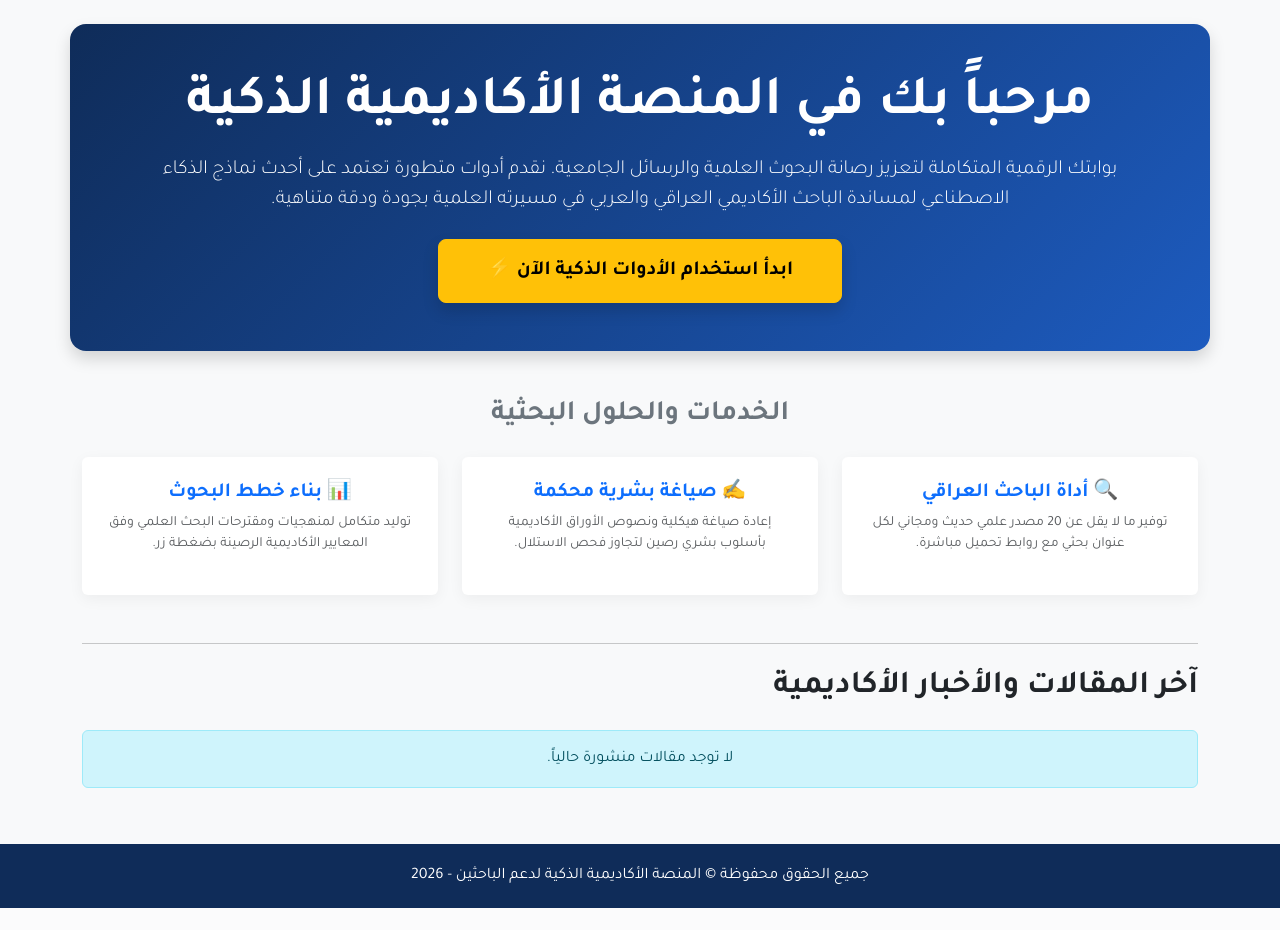
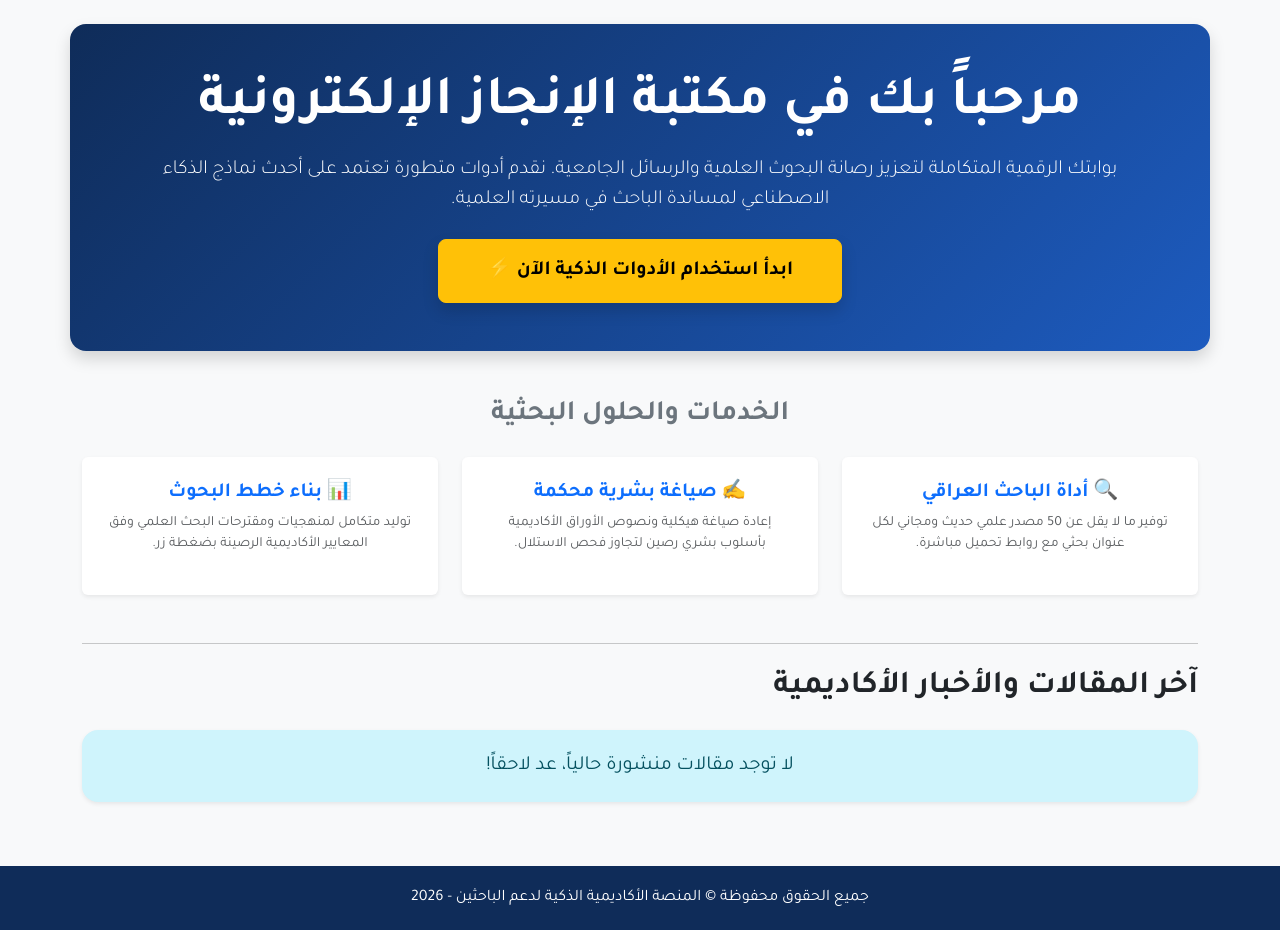
Before and after one commit to abdullah-fadel/AMMNHJB, a Flask app: page / in a window 1280 px wide. Shown: the part 56-986 px from the top of the page. Before the commit the page ends 964 px from the top, so only its background shows below. Run offline with Flask 3, Linux system fonts and the light colour scheme; data comes from the database, SQL or seed files in the repository; data that the repository does not hold is empty.

Commit message:
Update index.html

```diff
--- a/templates/index.html
+++ b/templates/index.html
@@ -1,11 +1,10 @@
 {% extends 'base.html' %}
 {% block content %}
-<!-- القسم التعريفي (Hero Section) -->
 <div class="row rounded-4 overflow-hidden mb-5 shadow">
     <div class="col-12 hero-section text-center p-5">
-        <h1 class="fw-bold mb-3 display-4">مرحباً بك في المنصة الأكاديمية الذكية</h1>
+        <h1 class="fw-bold mb-3 display-4">مرحباً بك في مكتبة الإنجاز الإلكترونية  </h1>
         <p class="lead fs-5 max-width-600 mx-auto">
-            بوابتك الرقمية المتكاملة لتعزيز رصانة البحوث العلمية والرسائل الجامعية. نقدم أدوات متطورة تعتمد على أحدث نماذج الذكاء الاصطناعي لمساندة الباحث الأكاديمي العراقي والعربي في مسيرته العلمية بجودة ودقة متناهية.
+            بوابتك الرقمية المتكاملة لتعزيز رصانة البحوث العلمية والرسائل الجامعية. نقدم أدوات متطورة تعتمد على أحدث نماذج الذكاء الاصطناعي لمساندة الباحث في مسيرته العلمية.
         </p>
         <div class="mt-4">
             <a href="{{ url_for('tools_menu') }}" class="btn btn-warning btn-lg fw-bold px-5 py-3 shadow">ابدأ استخدام الأدوات الذكية الآن ⚡</a>
@@ -13,23 +12,22 @@
     </div>
 </div>
 
-<!-- خدماتنا بشكل سريع -->
 <h3 class="fw-bold text-center mb-4 text-secondary">الخدمات والحلول البحثية</h3>
 <div class="row g-4 mb-5">
     <div class="col-md-4">
-        <div class="card h-100 p-4 text-center">
+        <div class="card h-100 p-4 text-center border-0 shadow-sm">
             <h5 class="fw-bold text-primary">🔍 أداة الباحث العراقي</h5>
-            <p class="text-muted small">توفير ما لا يقل عن 20 مصدر علمي حديث ومجاني لكل عنوان بحثي مع روابط تحميل مباشرة.</p>
+            <p class="text-muted small">توفير ما لا يقل عن 50 مصدر علمي حديث ومجاني لكل عنوان بحثي مع روابط تحميل مباشرة.</p>
         </div>
     </div>
     <div class="col-md-4">
-        <div class="card h-100 p-4 text-center">
+        <div class="card h-100 p-4 text-center border-0 shadow-sm">
             <h5 class="fw-bold text-primary">✍️ صياغة بشرية محكمة</h5>
             <p class="text-muted small">إعادة صياغة هيكلية ونصوص الأوراق الأكاديمية بأسلوب بشري رصين لتجاوز فحص الاستلال.</p>
         </div>
     </div>
     <div class="col-md-4">
-        <div class="card h-100 p-4 text-center">
+        <div class="card h-100 p-4 text-center border-0 shadow-sm">
             <h5 class="fw-bold text-primary">📊 بناء خطط البحوث</h5>
             <p class="text-muted small">توليد متكامل لمنهجيات ومقترحات البحث العلمي وفق المعايير الأكاديمية الرصينة بضغطة زر.</p>
         </div>
@@ -38,42 +36,26 @@
 
 <hr>
 
-<!-- قسم المقالات والأخبار -->
 <h2 class="fw-bold text-dark my-4">آخر المقالات والأخبار الأكاديمية</h2>
-<div class="row g-4">
+<div class="row g-4 mb-5">
     {% for article in articles %}
-    <div class="col-md-6">
-        <div class="card h-100 shadow-sm">
-            <div class="card-body p-4">
-                <div class="text-muted small mb-2">🗓️ نُشر بتاريخ: {{ article.date }}</div>
+    <div class="col-md-6 col-lg-4">
+        <div class="card h-100 shadow-sm border-0 rounded-4 overflow-hidden">
+            <div class="card-body d-flex flex-column p-4">
+                <div class="text-muted small mb-2">🗓️ {{ article.date }}</div>
                 <h4 class="card-title fw-bold text-primary mb-3">{{ article.title }}</h4>
-                <p class="card-text text-secondary text-truncate-3">{{ article.content[:200] }}...</p>
-                <button class="btn btn-outline-primary btn-sm mt-3" data-bs-toggle="modal" data-bs-target="#articleModal{{ article.id }}">اقرأ المقال كاملاً</button>
-            </div>
-        </div>
-    </div>
-
-    <!-- نافذة منبثقة لقراءة المقال كاملاً -->
-    <div class="modal fade" id="articleModal{{ article.id }}" tabindex="-1" aria-hidden="true">
-        <div class="modal-dialog modal-lg modal-dialog-centered">
-            <div class="modal-content">
-                <div class="modal-header bg-light">
-                    <h5 class="modal-title fw-bold text-primary">{{ article.title }}</h5>
-                    <button type="button" class="btn-close ms-0 me-auto" data-bs-shadow="none" data-bs-dismiss="modal" aria-label="Close"></button>
-                </div>
-                <div class="modal-body fs-5 p-4" style="line-height: 1.8; white-space: pre-wrap;">
-                    {{ article.content }}
-                </div>
-                <div class="modal-footer">
-                    <span class="text-muted small me-auto">تاريخ النشر: {{ article.date }}</span>
-                    <button type="button" class="btn btn-secondary" data-bs-dismiss="modal">إغلاق</button>
-                </div>
+                <p class="card-text text-secondary mb-4" style="display: -webkit-box; -webkit-line-clamp: 3; -webkit-box-orient: vertical; overflow: hidden; line-height: 1.6;">
+                    {{ article.content|striptags }}
+                </p>
+                <a href="{{ url_for('view_article', id=article.id) }}" class="btn btn-outline-primary mt-auto fw-bold w-100 rounded-pill">قراءة المقال كاملاً 📖</a>
             </div>
         </div>
     </div>
     {% else %}
     <div class="col-12">
-        <div class="alert alert-info text-center">لا توجد مقالات منشورة حالياً.</div>
+        <div class="alert alert-info text-center border-0 shadow-sm rounded-4 py-4">
+            <h5 class="mb-0">لا توجد مقالات منشورة حالياً، عد لاحقاً!</h5>
+        </div>
     </div>
     {% endfor %}
 </div>
```
